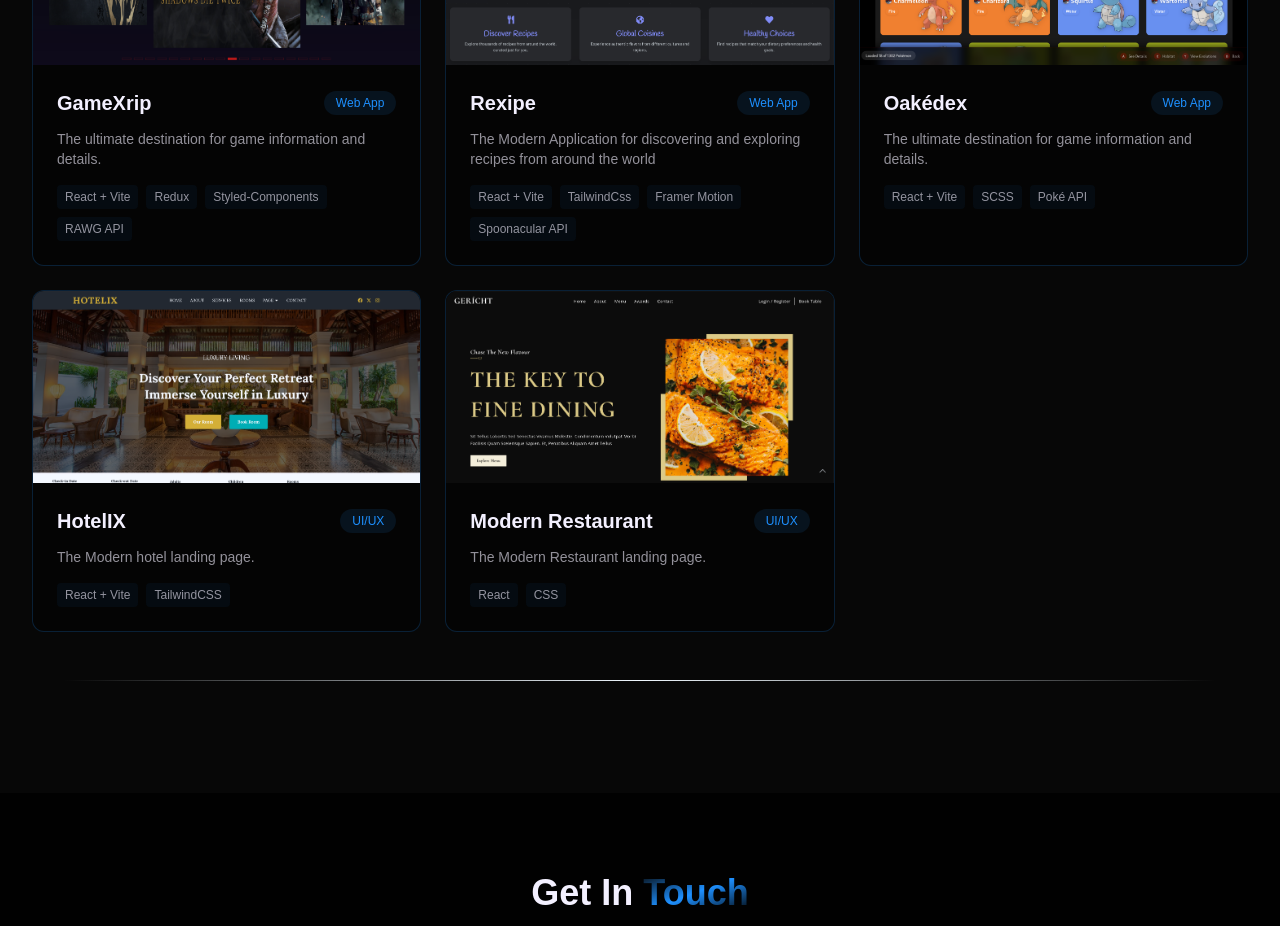
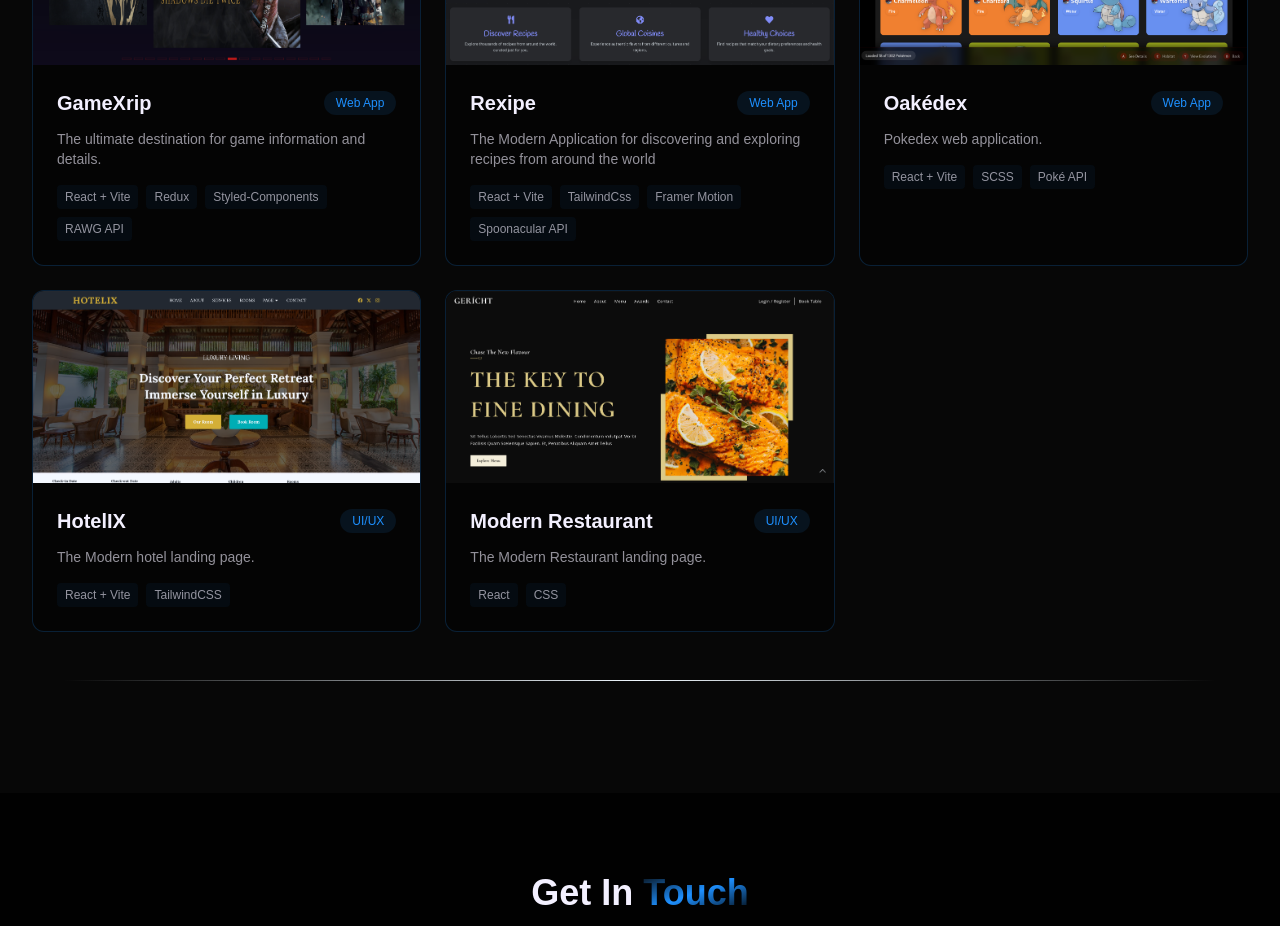
Before and after one commit to PrashantaDA/Portfoliov2, a React (Vite) app: page / in a window 1280 px wide. Shown: the part 2920-3846 px from the top of the page. Built offline with nearby package versions, Linux system fonts and the light colour scheme; a web font is replaced by a local one.

Commit message:
Update project details

```diff
--- a/src/constants/index.jsx
+++ b/src/constants/index.jsx
@@ -196,7 +196,7 @@ const projectDetails = [
 	{
 		id: 3,
 		title: "Oakédex",
-		details: "The ultimate destination for game information and details.",
+		details: "Pokedex web application.",
 		img: Pokedex,
 		tech: ["React + Vite", "SCSS", "Poké API"],
 		category: "Web App",
```
